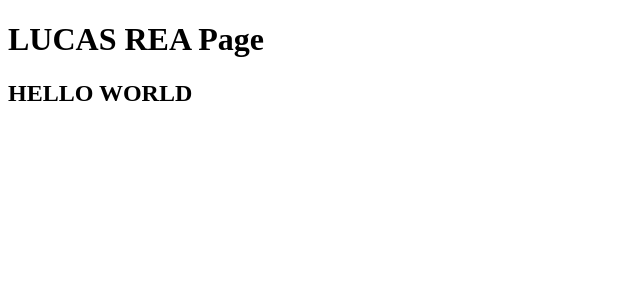
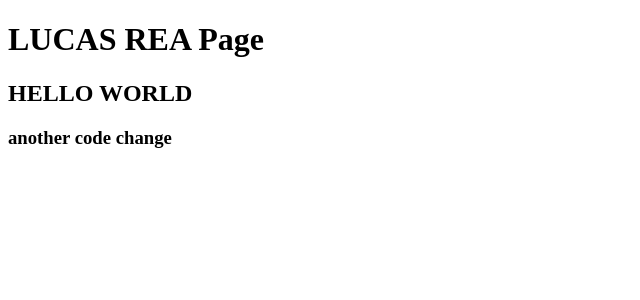
Before and after one commit to lucasrea/LucasReaPortfolio, a React app: page / in a window 1280 px wide. Shown: the top 300 px of the page, without its empty margins (0-640 px from the left). Built offline with nearby package versions, Linux system fonts and the light colour scheme.

Commit message:
Update main.jsx

```diff
--- a/src/main.jsx
+++ b/src/main.jsx
@@ -8,6 +8,7 @@ ReactDOM.createRoot(document.getElementById("root")).render(
   <div>
     <h1>LUCAS REA Page</h1>
     <h2>HELLO WORLD</h2>
+    <h3>another code change</h3>
   </div>
   // {/* </React.StrictMode> */}
   // ,
```
